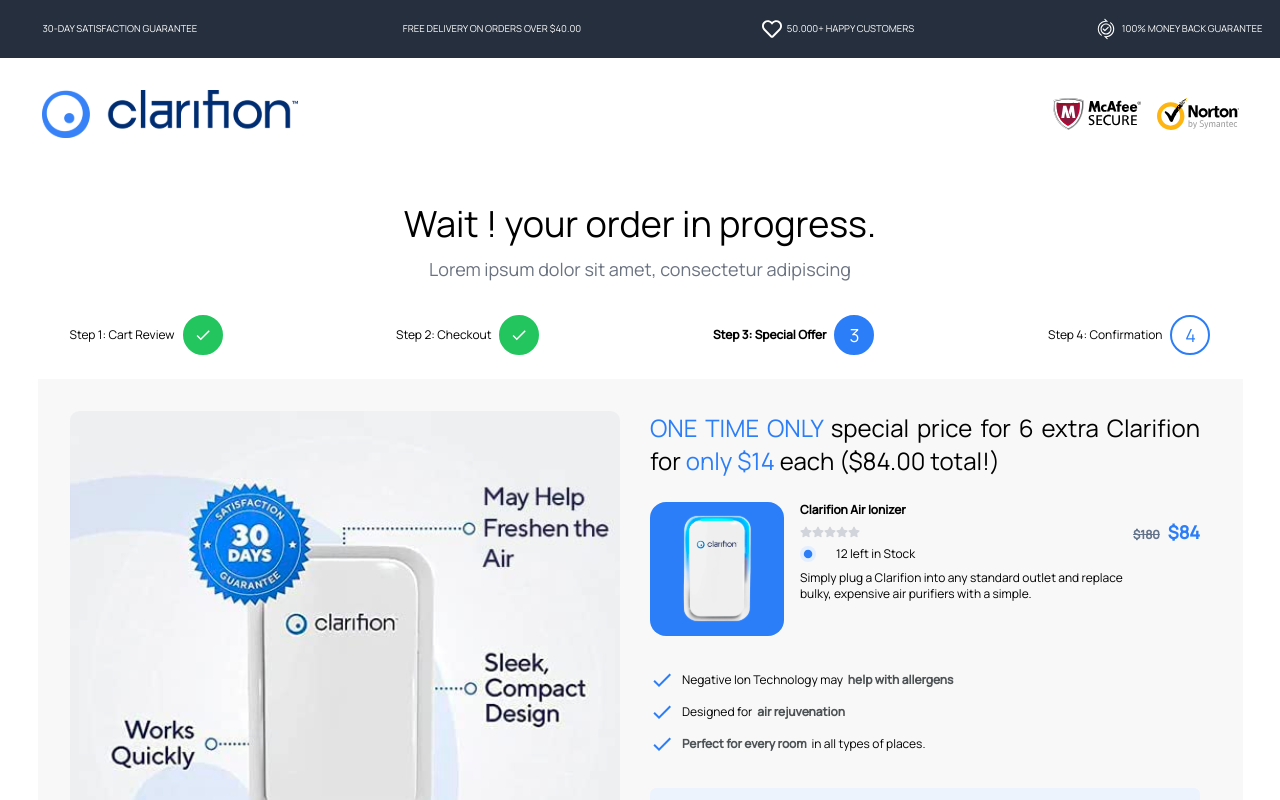
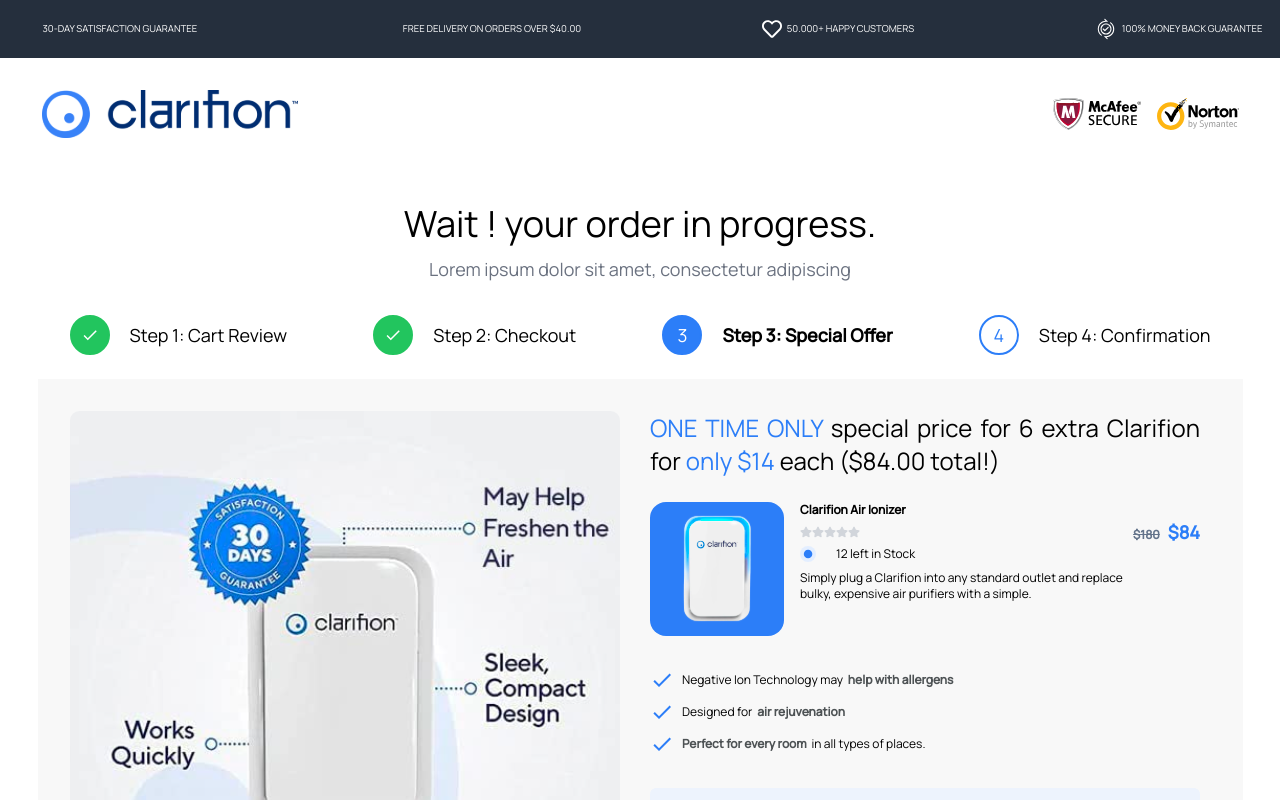
Before and after one commit to fxev90/ejam_challenge, a React (Vite) app: page / in a window 1280 px wide. Shown: the top 800 px of the page. Built offline with nearby package versions, Linux system fonts and the light colour scheme; some icons are missing.

Commit message:
improve stepsSequence

```diff
--- a/src/components/steps/StepsSequence.tsx
+++ b/src/components/steps/StepsSequence.tsx
@@ -15,7 +15,7 @@
 		<div className="flex justify-between my-6 mx-8 lg:text-lg">
 
 			{steps.map((step, index) => (
-				<div key={step} className="flex flex-col md:flex-row-reverse items-center mt-2">
+				<div key={step} className="flex flex-col md:flex-row md:gap-x-5 items-center mt-2">
 					{index > 0 && (
 						<div className={`border-t border-gray-500 ${index < currentStep ? 'border-green-500' : ''}`}></div>
 					)}
@@ -36,7 +36,7 @@
 
 					<div className={`md:hidden text-center text-xs mt-2 ${currentStep === index && 'font-bold'}`}>{titles[index]}</div>
 
-					<div className={`hidden md:block text-center text-xs mr-2 ${currentStep === index && 'font-bold'}`}>Step {index + 1}: {titles[index]}</div>
+					<div className={`hidden md:block text-center text-xs lg:text-lg ${currentStep === index && 'font-bold'}`}>Step {index + 1}: {titles[index]}</div>
 				</div>
 			))}
 
```
